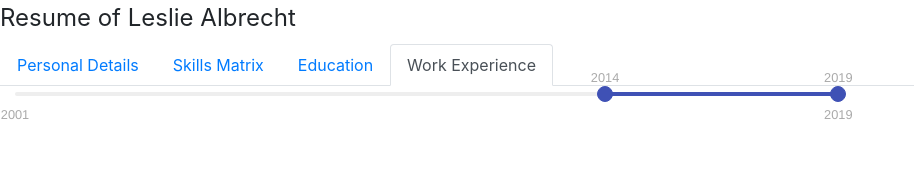
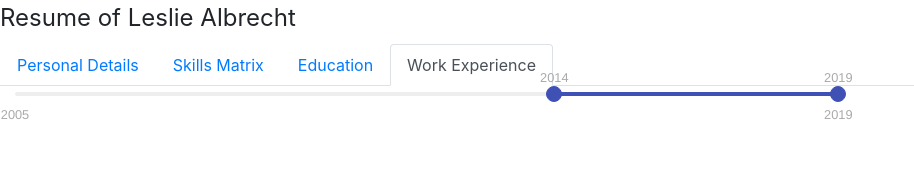
Before and after one commit to rooirampokker/resume-builder, a React (Create React App) app: page / in a window 1280 px wide. Both pictures are taken after a click on the tab "Work Experience". Shown: the top 182 px of the page, without its empty margins (0-914 px from the left). Built offline with nearby package versions, Linux system fonts and the light colour scheme.

Commit message:
fixed a few bugs, refactored and ensured that default employment range is rendered correctly (to console only for now) on initial page load. Also updated Resume a bit

```diff
--- a/src/containers/WorkExperience.jsx
+++ b/src/containers/WorkExperience.jsx
@@ -1,7 +1,6 @@
 import React, { Component } from 'react';
 import Utils from '../utils/Utils';
 import InputRange from 'react-input-range';
-import Moment from 'react-moment';
 import ('react-input-range/lib/css/index.css');
 
 class WorkExperience extends Component {
@@ -10,52 +9,79 @@ class WorkExperience extends Component {
         this.details  = props.details;
         this.utils    = new Utils();
         this.componentName = this.utils.camelize(this.constructor.name);
-        this.earliestDate = 999999999999;
+        this.earliestDate = 0;
         this.latestDate = 0;
-        this.currentRange = 0;
-        this.initDateRange();
+        this.state = {
+            latestDate: 0,
+            earliestDate: 0,
+            value: {
+                min: 0,
+                max: 0,
+          }}
+    }
+/*
+*
+*/
+    componentWillMount() {
+      this.initDateRange();
+    }
+/*
+*
+*/
+    componentDidMount() {
+      this.showSectionInRange(this.state.value);
     }
 /*
 *
 */
     initDateRange() {
-        Object.keys(this.details).forEach((item, index) => {
-            this.fromDate = this.utils.toTimeStamp(this.details[index].From);
-            this.toDate   = this.utils.toTimeStamp(this.details[index].To);
-            this.earliestDate =
-                this.currentDateStart = (this.fromDate <= this.earliestDate) ? this.fromDate : this.earliestDate;
-            this.latestDate =
-                this.currentDateEnd = (this.fromDate >= this.latestDate) ? this.toDate : this.latestDate;
-        });
-        this.state = {value: {
-            min: this.latestDate-(31536000*1000)*5,
-            max: this.latestDate,
-            currentRange: 0
-            }}
+      Object.keys(this.details).forEach((item, index) => {
+        this.fromDate = this.utils.toTimeStamp(this.details[index].From);
+        this.toDate = this.utils.toTimeStamp(this.details[index].To);
+        this.earliestDate = ((this.fromDate <= this.earliestDate) || this.earliestDate === 0) ? this.fromDate : this.earliestDate;
+        this.latestDate = (this.toDate >= this.latestDate || this.latestDate === 0) ? this.toDate : this.latestDate;
+      });
+      this.setState({
+        value: {
+          min: this.latestDate - (31536000 * 1000) * 5,
+          max: this.latestDate,
+        },
+        latestDate: this.latestDate,
+        earliestDate: this.earliestDate
+      });
     }
-
+/*
+*
+*/
     showSectionInRange(value) {
-        let startDate = new Date(value.min);
-        let endDate   = new Date(value.max);
+        let startDate = new Date(value.min).getFullYear();
+        let endDate   = new Date(value.max).getFullYear();
         console.clear();
         Object.keys(this.details).forEach((item, index) => {
-           let fromDate = new Date(this.details[index].From);
-           let toDate   = new Date(this.details[index].To);
-           if ((fromDate > startDate && fromDate < endDate) ||
-               (toDate > startDate && toDate < endDate)) {
+           let fromDate = new Date(this.details[index].From).getFullYear();
+           let toDate   = new Date(this.details[index].To).getFullYear();
+           if ((fromDate >= startDate && fromDate <= endDate) ||
+             (startDate >= fromDate && endDate <= toDate) ||
+             (toDate >= startDate && fromDate <= startDate)) { //caters for overlap when you started at a new company outside the selected range, but left for another company inside said range
                console.log(this.details[index]);
            }
         });
     }
+/*
+* Ensures that user doesn't drag the timeline out of range
+*/
     validateRange(value) {
-        if (value.min >= this.earliestDate &&
-            value.max <= this.latestDate) {
-            this.setState({value: value});
+        //necessary for now to only compare years - the slider
+        let maxYear = new Date(value.max).getFullYear();
+        let latestYear = new Date(this.latestDate).getFullYear();
+        if (value.min > this.earliestDate &&
+            maxYear <= latestYear) {
+            this.setState({value: {
+                min: value.min,
+                max: value.max
+              }});
         }
     };
-/*
-*
- */
 /*
 * We need to determine the start and end dates here - get start and end dates for all listed items in supplied data, then find earliest and latest date as input
 */
@@ -66,9 +92,9 @@ class WorkExperience extends Component {
                 <div className='textLabel col-8 label'>
                     <InputRange
                         draggableTrack
-                        step={31536000*1000}
-                        maxValue={this.latestDate}
-                        minValue={this.earliestDate}
+                        step    ={31536000*1000}
+                        maxValue={this.state.latestDate}
+                        minValue={this.state.earliestDate}
                         value={this.state.value}
                         onChange={value => this.validateRange(value)}
                         onChangeComplete={value => this.showSectionInRange(value)}
@@ -77,7 +103,6 @@ class WorkExperience extends Component {
             </div>
         );
     }
-
 /*
 *
 */
--- a/src/data/Resume.js
+++ b/src/data/Resume.js
@@ -75,6 +75,7 @@ const Resume = {
             "Jira (Setup, administration and use)": 4,
             "Trello": 4,
             "Oracle VirtualBox": 4,
+            "Asana": 3,
             "PHPStorm": 3,
             "Slack/MS-Teams": 3,
             "Netbeans": 2,
@@ -123,6 +124,22 @@ const Resume = {
         }
     ],
     "Work Experience": [
+      {
+        "Organisation": "Brave Digital",
+        "Role": "Full Stack Developer",
+        "From": "05-01-2019",
+        "To": "09-25-2019",
+        "Projects": [
+
+        ],
+        "Tech Stack": [
+
+        ],
+        "Duties": [
+
+        ],
+        "Reason for leaving": "Imigration"
+      },
         {
             "Organisation": "Kantar Millward Brown",
             "Role": "Full Stack Engineer",
```
Also changed, not shown: 1 other file (tests, documents, lock files or other folders).
